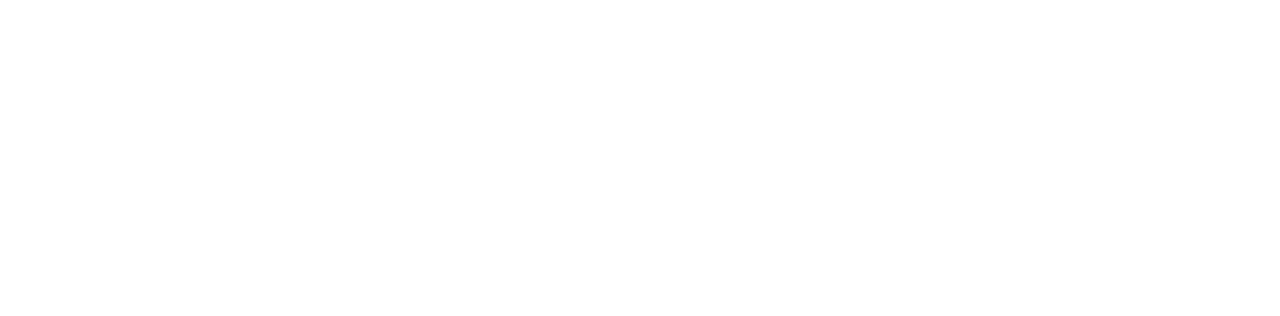
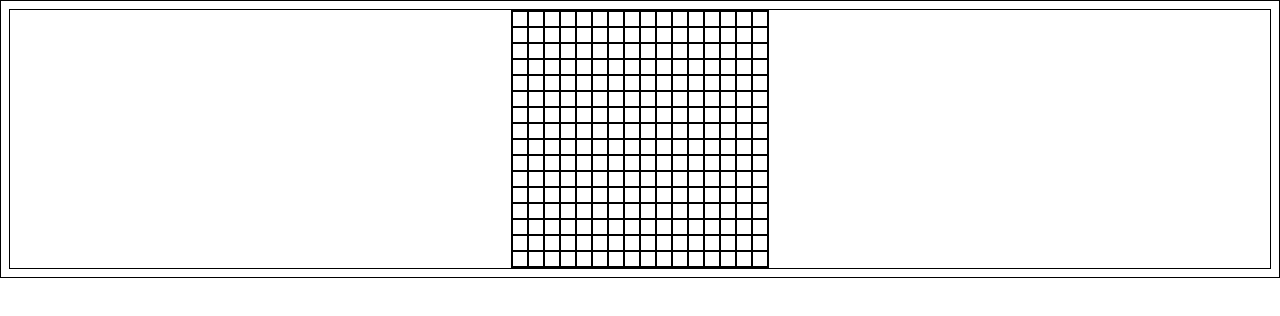
Before and after one commit to calbush/etch-a-sketch, a plain HTML site: page index.html in a window 1280 px wide. Drawn offline with Linux system fonts and the light colour scheme.

Commit message:
Add functionality for changing grid color

```diff
--- a/index.html
+++ b/index.html
@@ -1,9 +1,11 @@
 <!DOCTYPE html>
 <html lang="en">
-    <header>
+    <head>
         <meta charset="utf-8">
-    </header>
+        <link rel="stylesheet" href="styles.css">
+    </head>
     <body>
+        <div id="container"></div>
         <script src="script.js"></script>
     </body>
 </html>
--- a/script.js
+++ b/script.js
@@ -0,0 +1,23 @@
+const container = document.getElementById('container');
+console.log(container)
+/*let div = document.createElement('div')
+container.appendChild(div)
+*/
+
+
+
+for (let i = 0; i < 256; i++) {
+    let div = document.createElement('div')
+    container.appendChild(div)
+    div.classList.add('grid')
+}
+
+const gridSquares = document.querySelectorAll('.grid')
+console.log(gridSquares)
+
+for (square of gridSquares) {
+    square.addEventListener('mouseover', (e) => {
+        e.target.classList.add('black')
+    }
+    )
+}
--- a/styles.css
+++ b/styles.css
@@ -0,0 +1,25 @@
+body {
+    display:flex;
+    justify-content: center;
+}
+
+#container {
+    display:flex;
+    flex-wrap: wrap;
+    height: 256px;
+    width: 256px;
+}
+
+.grid {
+    width: 14px;
+    height: 14px;
+}
+
+* {
+    border-style: solid;
+    border-width: 1px;
+}
+
+.black {
+    background-color: black;
+}
```
